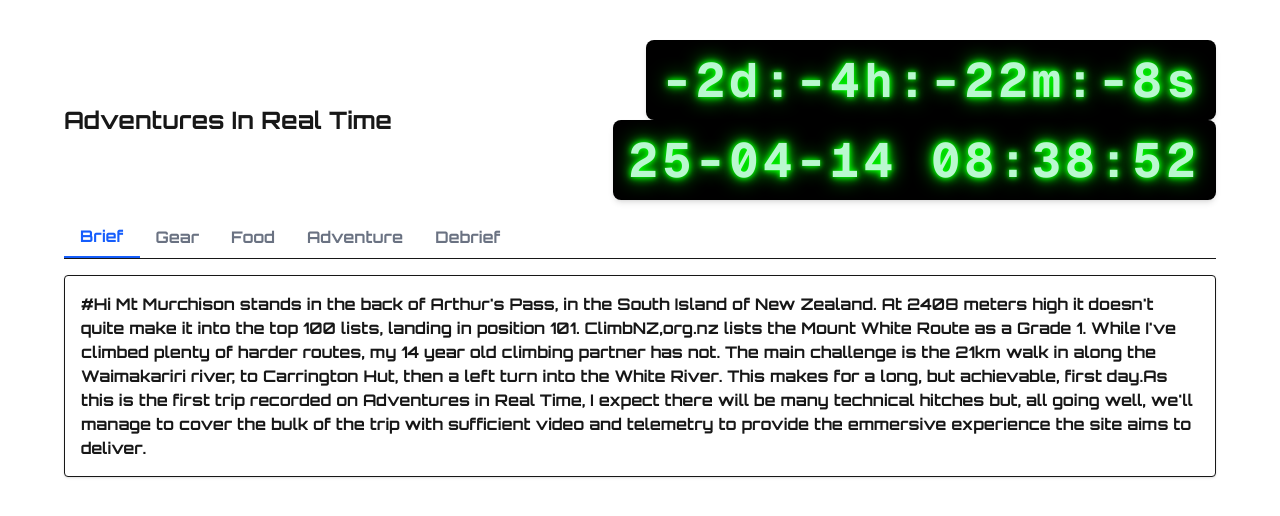
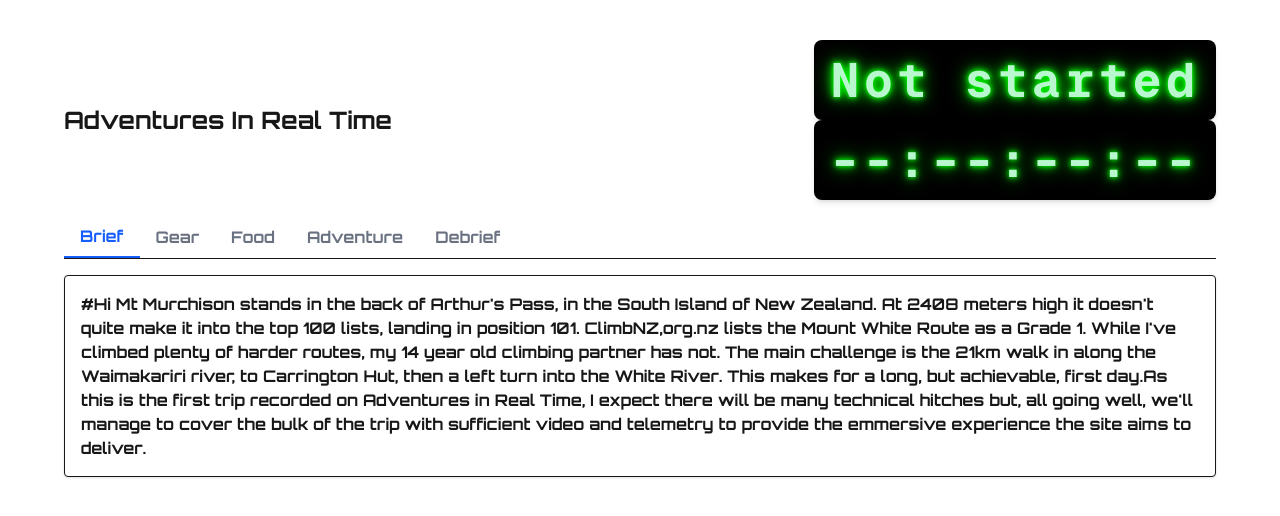
Before and after one commit to ScollyNZ/airt, a Next.js app: page / in a window 1280 px wide. Shown: the top 516 px of the page. Built offline with nearby package versions, Linux system fonts and the light colour scheme.

Commit message:
relative time syncs with video, abosulte time doesn't update

```diff
--- a/app/AdventureViewer.tsx
+++ b/app/AdventureViewer.tsx
@@ -6,26 +6,13 @@ import 'leaflet/dist/leaflet.css';
 import HeartRateChart from './components/HeartRateChart';
 import EventTimeLine from './components/EventTimeLine';
 import AltitudeChart from './components/AltitudeChart';
-import { useTimeController } from './components/TimeControllerContext';
+import VideoPlayer from './components/VideoPlayer';
 import { parseStringPromise } from 'xml2js';
 
 export default function AdventureViewer({ config }) {
   const [videoTime, setVideoTime] = useState(0);
-  const [player, setPlayer] = useState(null);
   const [gpsData, setGpsData] = useState([]);
-  const [firstTimestamp, setFirstTimestamp] = useState(null);
   const [altitudeData, setAltitudeData] = useState([]);
-  const { register, setTime } = useTimeController();
-  const video_player_id = 'video-player';
-
-  useEffect(() => {
-    const unregister = register(video_player_id, (newTime) => {
-      console.log('Player received new time:', newTime);
-      // Seek the video
-    });
-
-    return unregister;
-  }, [register]);
 
   useEffect(() => {
     async function fetchTcxFile() {
@@ -68,26 +55,6 @@ export default function AdventureViewer({ config }) {
     fetchTcxFile();
   }, [config]);
 
-  useEffect(() => {
-    async function fetchStartTime() {
-      if (config?.heart_rate_file) {
-        const response = await fetch(config.heart_rate_file);
-        const fileContent = await response.text();
-        const result = await parseStringPromise(fileContent);
-
-        const trackpoints =
-          result.TrainingCenterDatabase.Activities[0].Activity[0].Lap[0].Track[0].Trackpoint;
-
-        if (trackpoints.length > 0) {
-          const firstTimestamp = new Date(trackpoints[0].Time[0]).getTime() / 1000;
-          setFirstTimestamp(firstTimestamp);
-        }
-      }
-    }
-
-    fetchStartTime();
-  }, [config]);
-
   if (!config) return <div>Loading...</div>;
 
   return (
@@ -100,7 +67,10 @@ export default function AdventureViewer({ config }) {
 
       {/* Main Content Section */}
       <div className="flex flex-col lg:flex-row flex-grow">
-        <div className="w-full lg:w-2/3 aspect-video" id="youtube-player"></div>
+        {/* Video Player Section */}
+        <VideoPlayer
+          videoId={config.videos[0].youtube_id}
+        />
         <div className="w-full lg:w-1/3 p-4">
           <div className="flex flex-row h-96 w-full">
             {/* Map Section */}
@@ -126,7 +96,7 @@ export default function AdventureViewer({ config }) {
                     },
                     click: () => {
                       const time = parseTimecode(poi.timecode);
-                      if (player && time !== null) player.seekTo(time, true);
+                      if (time !== null) setVideoTime(time);
                     },
                   }}
                 >
@@ -144,9 +114,7 @@ export default function AdventureViewer({ config }) {
             <div className="h-full w-1/3 overflow-y-auto">
               <EventTimeLine
                 points_of_interest={config.points_of_interest}
-                onSeekToTime={(time) => {
-                  if (player) player.seekTo(time, true);
-                }}
+                onSeekToTime={(time) => setVideoTime(time)}
               />
             </div>
           </div>
--- /dev/null
+++ b/app/components/AdventureClock.jsx
@@ -0,0 +1,74 @@
+'use client';
+
+import React, { useEffect, useState } from 'react';
+import SegmentClock from './SegmentClock';
+import { useTimeController } from './TimeControllerContext';
+
+export default function AdventureClock() {
+  const { register, getAdventureTime, getAdventureRelativeTime } = useTimeController();
+  const [currentTime, setCurrentTime] = useState(0); // AdventureTime
+  const [relativeTime, setRelativeTime] = useState(0); // AdventureRelativeTime
+
+  // Format elapsed time as days, hours, minutes, seconds
+  const formatElapsedTime = (relativeTime) => {
+    const days = Math.floor(relativeTime / (1000 * 60 * 60 * 24));
+    const hours = Math.floor((relativeTime / (1000 * 60 * 60)) % 24);
+    const minutes = Math.floor((relativeTime / (1000 * 60)) % 60);
+    const seconds = Math.floor((relativeTime / 1000) % 60);
+console.log('Formatted elapsed time:', `${days}d ${hours.toString().padStart(2, '0')}h:${minutes.toString().padStart(2, '0')}m:${seconds.toString().padStart(2, '0')}s`);
+    return `${days}d ${hours.toString().padStart(2, '0')}h:${minutes
+      .toString()
+      .padStart(2, '0')}m:${seconds.toString().padStart(2, '0')}s`;
+  };
+
+  // Format real time as yyyy-mm-dd HH:mm
+  const formatRealTime = (currentTime) => {
+    const date = new Date(currentTime);
+    const year = date.getFullYear();
+    const month = (date.getMonth() + 1).toString().padStart(2, '0'); // Months are 0-based
+    const day = date.getDate().toString().padStart(2, '0');
+    const hours = date.getHours().toString().padStart(2, '0');
+    const minutes = date.getMinutes().toString().padStart(2, '0');
+console.log('Formatted real time:', `${year}-${month}-${day} ${hours}:${minutes}`);
+    return `${year}-${month}-${day} ${hours}:${minutes}`;
+  };
+
+  useEffect(() => {
+    // Register the AdventureClock with the TimeController
+    const unregister = register('adventure-clock', () => {
+      console.log('AdventureClock received new time:');
+
+      // Update the absolute AdventureTime
+      const adventureTime = getAdventureTime();
+      setCurrentTime(adventureTime);
+
+      // Update the relative AdventureTime
+      const adventureRelativeTime = getAdventureRelativeTime();
+      setRelativeTime(adventureRelativeTime);
+    });
+
+    return () => unregister(); // Cleanup on unmount
+  }, [register, getAdventureTime, getAdventureRelativeTime]);
+
+  return (
+    <div className="flex flex-col items-end">
+      {/* Elapsed Time Clock */}
+      <SegmentClock
+        showSeconds
+        formatTime={() =>
+          relativeTime
+            ? formatElapsedTime(relativeTime)
+            : 'Not started'
+        }
+      />
+      {/* Real-Time Clock */}
+      <SegmentClock
+        showSeconds
+        formatTime={() =>
+          currentTime ? formatRealTime(currentTime) : '--:--:--:--'
+        }
+        className="text-2xl" // Adjust font size for the real-time clock
+      />
+    </div>
+  );
+}
--- a/app/components/SegmentClock.jsx
+++ b/app/components/SegmentClock.jsx
@@ -1,36 +1,15 @@
 'use client';
 
-import React, { useState, forwardRef, useImperativeHandle } from 'react';
+import React from 'react';
 
-const SegmentClock = forwardRef(({ showSeconds = true, formatTime }, ref) => {
-  const [time, setTime] = useState(getTimeString());
-
-  // Expose the setTime function to parent components
-  useImperativeHandle(ref, () => ({
-    setTime: (newTime) => {
-      setTime(formatTime ? formatTime(newTime) : defaultFormatTime(newTime));
-    },
-  }));
-
-  function getTimeString() {
-    const now = new Date();
-    return formatTime ? formatTime(now) : defaultFormatTime(now);
-  }
-
-  function defaultFormatTime(date) {
-    return date
-      .toISOString()
-      .replace('T', ' ')
-      .slice(2, showSeconds ? 19 : 16); // Format as yy-MM-dd HH:mm:ss or yy-MM-dd HH:mm
-  }
-
+const SegmentClock = ({ formatTime }) => {
   return (
     <div className="bg-black p-4 rounded-lg shadow-md inline-block">
       <div className="text-green-200 text-5xl font-mono tracking-widest select-none digital-shadow">
-        {time}
+        {formatTime()}
       </div>
     </div>
   );
-});
+};
 
 export default SegmentClock;
--- a/app/components/TimeControllerContext.js
+++ b/app/components/TimeControllerContext.js
@@ -1,6 +1,6 @@
 'use client';
 
-import { createContext, useContext, useRef } from 'react';
+import { createContext, useContext, useRef, useState } from 'react';
 
 const TimeControllerContext = createContext(null);
 
@@ -10,27 +10,70 @@ export function useTimeController() {
 
 export function TimeControllerProvider({ children }) {
   const listeners = useRef(new Map()); // id => callback
-  const currentTime = useRef(0);
+  const adventureTime = useRef(0); // Current AdventureTime (milliseconds since epoch)
+  const [adventureStartTime, setAdventureStartTime] = useState(0); // Adventure start time (milliseconds since epoch)
 
   const register = (id, setTimeCallback) => {
     listeners.current.set(id, setTimeCallback);
     return () => listeners.current.delete(id);
   };
 
-  const setTime = (newTime, sourceId = null) => {
-    currentTime.current = newTime;
+  const setAdventureTime = (newAdventureTime, sourceId = null) => {
+    adventureTime.current = newAdventureTime;
+    notifyTimeChange(sourceId); // Notify all listeners about the new time
+  };
 
-    listeners.current.forEach((cb, id) => {
-      if (id !== sourceId) {
-        cb(newTime);
+  const notifyTimeChange = (sourceId = null) => {
+    listeners.current.forEach((callBack, id) => {
+      if (callBack !== sourceId) {
+        callBack(); // Notify all listeners except the source
       }
     });
+  }
+
+  const setAdventureRelativeTime = (relativeTimeMilliseconds, sourceId = null) => {
+    if (adventureStartTime === 0) {
+      console.error('Adventure start time is not set.');
+      return;
+    }
+    const absoluteAdventureTime = adventureStartTime + relativeTimeMilliseconds; // Convert relative time to absolute AdventureTime
+    setAdventureTime(absoluteAdventureTime, sourceId); // Pass sourceId to suppress notifications
+  };
+
+  const resetTime = (sourceId = null) => {
+    adventureTime.current = 0;
+    setAdventureStartTime(0);
+    notifyTimeChange(sourceId); // Notify all listeners about the reset
+    };
+
+  const setAdventureStartTimeWithLogging = (startTime, sourceId = null) => {
+    console.log('Adventure Start Time set to:', startTime);
+    setAdventureStartTime(startTime);
+    setAdventureTime(adventureStartTime, sourceId); // Pass sourceId to suppress notifications
+  };
+
+  // Get the current AdventureTime (milliseconds since epoch)
+  const getAdventureTime = () => {
+    return adventureTime.current;
+  };
+
+  // Get the current AdventureRelativeTime (milliseconds since the adventure started)
+  const getAdventureRelativeTime = () => {
+    if (adventureStartTime === 0) {
+      console.error('Adventure start time is not set.');
+      return 0;
+    }
+    return adventureTime.current - adventureStartTime; // Return relative time in milliseconds
   };
 
   const value = {
     register,
-    setTime,
-    getCurrentTime: () => currentTime.current
+    setAdventureTime, // Set the absolute AdventureTime
+    setAdventureRelativeTime, // Set the AdventureRelativeTime
+    setAdventureStartTime: setAdventureStartTimeWithLogging, // Set the adventure start time
+    getAdventureTime, // Get the absolute AdventureTime
+    getAdventureRelativeTime, // Get the AdventureRelativeTime
+    resetTime, // Reset all times
   };
 
   return (
--- /dev/null
+++ b/app/components/VideoPlayer.jsx
@@ -0,0 +1,71 @@
+'use client';
+
+import React, { useEffect, useState, useRef } from 'react';
+import { useTimeController } from './TimeControllerContext';
+
+export default function VideoPlayer({ videoId }) {
+  const [player, setPlayer] = useState(null);
+  const { register, setAdventureRelativeTime, getAdventureRelativeTime } = useTimeController(); // Access setAdventureRelativeTime
+  const videoPlayerId = 'youtube-player'; // Unique ID for the YouTube player
+  const isSending = useRef(false);
+  const lastSendTime = useRef(0)
+
+  useEffect(() => {
+    // Register the VideoPlayer with the TimeController
+    const unregister = register(videoPlayerId, () => {
+        const newTime = getAdventureRelativeTime() / 1000; // Get the current relative time
+      console.log('VideoPlayer received new time: ', newTime);
+      if (player && !isSending) {
+        player.seekTo(newTime / 1000, true); // Seek the video to the new time (convert ms to seconds)
+      }
+    });
+
+    return () => unregister(); // Cleanup on unmount
+  }, [register, player]);
+
+  useEffect(() => {
+    // Load the YouTube IFrame API script
+    if (typeof window !== 'undefined') {
+      const tag = document.createElement('script');
+      tag.src = 'https://www.youtube.com/iframe_api';
+      document.body.appendChild(tag);
+
+      window.onYouTubeIframeAPIReady = () => {
+        if (!player) {
+          const newPlayer = new window.YT.Player(videoPlayerId, {
+            videoId, // Use the videoId prop passed to the component
+            playerVars: {
+              controls: 0, // Hide controls
+              modestbranding: 1, // Remove YouTube logo
+              rel: 0, // Disable related videos
+              autoplay: 1, // Autoplay the video
+            },
+            events: {
+              onReady: (event) => event.target.playVideo(),
+              onStateChange: () => {
+                const interval = setInterval(() => {
+                  const time = newPlayer.getCurrentTime() * 1000; // Convert seconds to milliseconds
+                  if (time !== lastSendTime.current) {
+                    isSending.current = true;
+                    console.log('VideoPlayer sending time: ', time);
+                    setAdventureRelativeTime(time); // Set relative time on the TimeController
+                    setTimeout(() => {
+                      isSending.current = false;
+                      lastSendTime.current = time; // Correctly update the ref
+                    }, 50);
+                  }
+                }, 1000);
+
+                // Clear the interval when the video state changes or the component unmounts
+                return () => clearInterval(interval);
+              },
+            },
+          });
+          setPlayer(newPlayer);
+        }
+      };
+    }
+  }, [videoId, player, setAdventureRelativeTime]);
+
+  return <div id={videoPlayerId} className="w-full lg:w-2/3 aspect-video"></div>;
+}
--- a/app/page.tsx
+++ b/app/page.tsx
@@ -1,9 +1,10 @@
 'use client';
 import React, { useEffect, useState } from 'react';
 import AdventureViewer from './AdventureViewer';
-import SegmentClock from './components/SegmentClock';
 import Tabs from './components/Tabs';
 import MarkdownRenderer from './components/MarkdownRenderer';
+import AdventureClock from './components/AdventureClock';
+import { useTimeController } from './components/TimeControllerContext';
 
 function TabTripBrief({ config }) {
   return <div><MarkdownRenderer markdown={config.brief}/></div>;
@@ -31,7 +32,8 @@ function TabTripDebrief() {
 
 export default function Home() {
   const [config, setConfig] = useState(null);
-  const adventureStartTime = new Date('2025-04-15T12:00:00Z').getTime(); // Example start time
+  const adventureStartTime = null;
+  const { setAdventureStartTime } = useTimeController(); // Access the TimeController
 
   // Custom formatter for elapsed time
   const formatElapsedTime = (date) => {
@@ -55,13 +57,17 @@ export default function Home() {
         const response = await fetch('/data/adventure-config.json'); // Adjust the path as needed
         const data = await response.json();
         setConfig(data);
+        setAdventureStartTime(new Date(data.adventureStartTime).getTime()); // Example start time
       } catch (error) {
         console.error('Error loading config:', error);
       }
     };
 
     fetchConfig();
-  }, []);
+
+    // Set the adventure start time in the TimeController
+    setAdventureStartTime(adventureStartTime);
+  }, [adventureStartTime, setAdventureStartTime]);
 
   if (!config) {
     return <div>Loading...</div>;
@@ -74,18 +80,7 @@ export default function Home() {
         {/* Title on the left */}
         <h1 className="text-2xl font-bold">Adventures In Real Time</h1>
         {/* Adventure Clocks on the right */}
-        <div className="flex flex-col items-end">
-          {/* Elapsed Time Clock */}
-          <SegmentClock
-            showSeconds
-            formatTime={() => formatElapsedTime(new Date(adventureStartTime))}
-          />
-          {/* Real-Time Clock */}
-          <SegmentClock
-            showSeconds
-            className="text-2xl" // Adjust font size for the real-time clock
-          />
-        </div>
+        <AdventureClock/>
       </div>
 
       {/* Tabs Section */}
--- a/public/data/adventure-config.json
+++ b/public/data/adventure-config.json
@@ -2,6 +2,7 @@
   "name": "Mountain Adventure",
   "description": "A thrilling hike through the mountains, filled with stunning landscapes and challenging terrains.",
   "brief":"#Hi \n **Mt Murchison** stands in the back of Arthur's Pass, in the South Island of New Zealand. At 2408 meters high it doesn't quite make it into the top 100 lists, landing in position 101. ClimbNZ,org.nz lists the Mount White Route as a Grade 1. While I've climbed plenty of harder routes, my 14 year old climbing partner has not. The main challenge is the 21km walk in along the Waimakariri river, to Carrington Hut, then a left turn into the White River. This makes for a long, but achievable, first day.As this is the first trip recorded on Adventures in Real Time, I expect there will be many technical hitches but, all going well, we'll manage to cover the bulk of the trip with sufficient video and telemetry to provide the emmersive experience the site aims to deliver.",
+  "adventureStartTime": "2024-12-30T22:00:00.000Z",
   "videos": [
     {
       "youtube_id": "dQw4w9WgXcQ",
```
